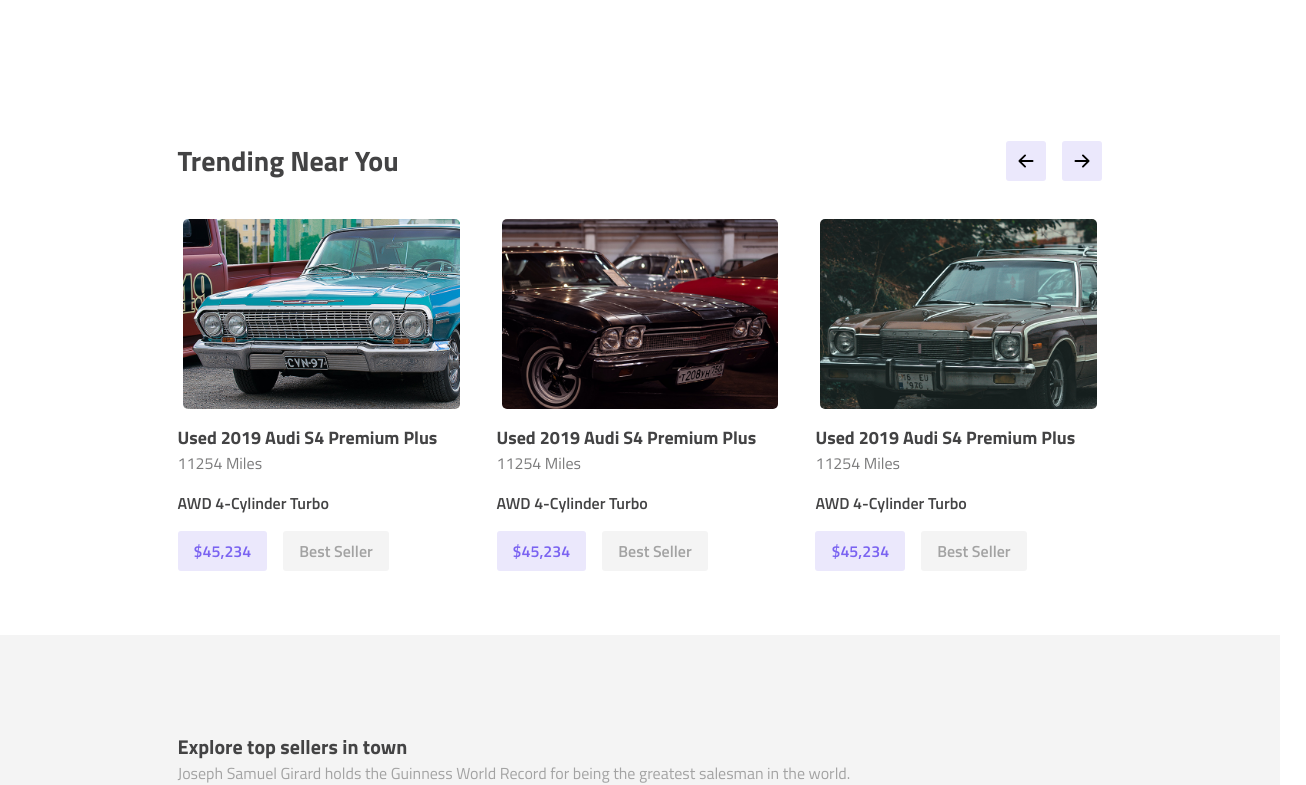
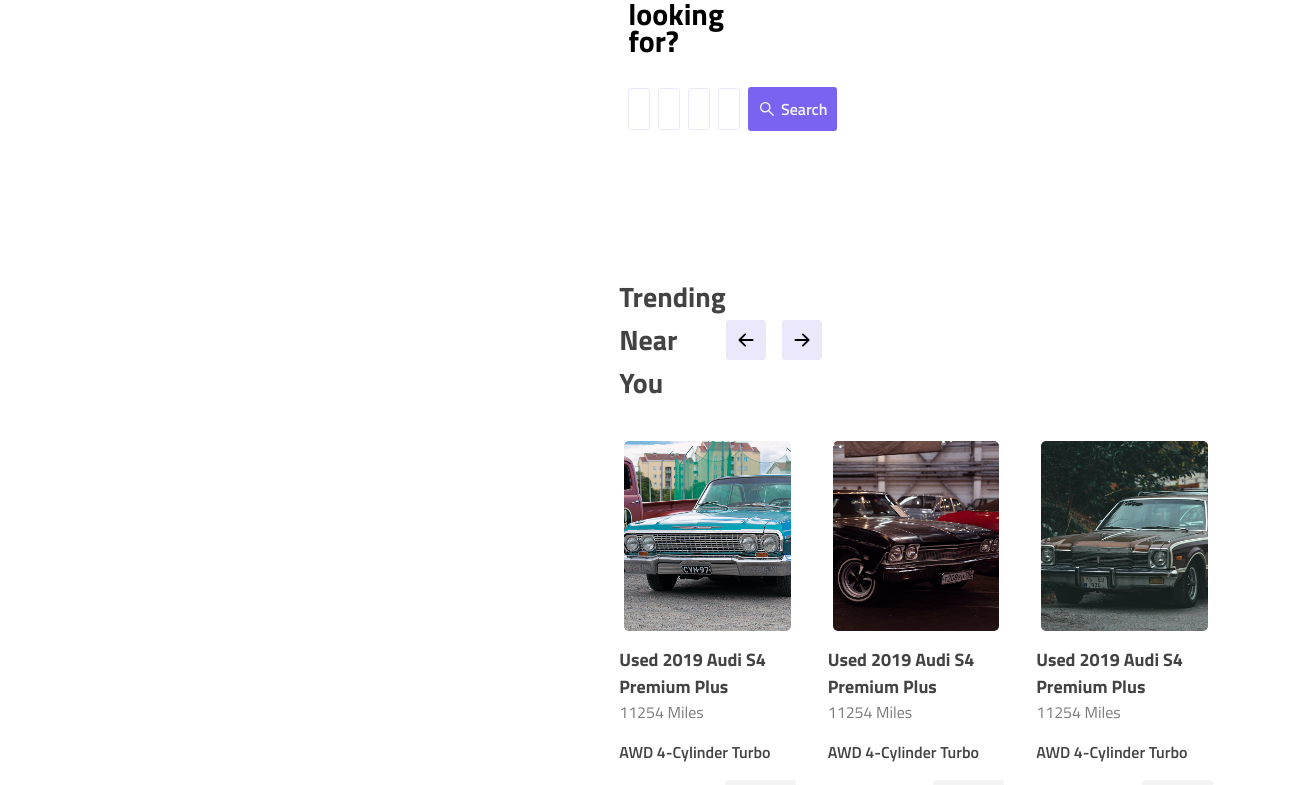
Before and after one commit to armanazimi/A.B_CCS, a React (Vite) app: page / in a window 1280 px wide. Shown: the part 995-1780 px from the top of the page, 1306 px wide, since content can reach past the window. Built offline with nearby package versions, Linux system fonts and the light colour scheme.

Commit message:
Update App.css

```diff
--- a/src/App.css
+++ b/src/App.css
@@ -97,7 +97,7 @@
 }
 @media screen and (min-width: 1024px) {
   .container {
-    width: 76%;
+    width: 7%;
   }
 }
 ::-moz-selection {
```
